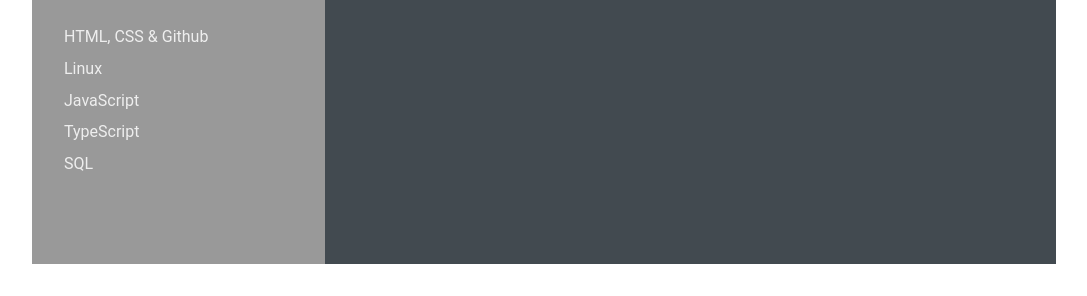
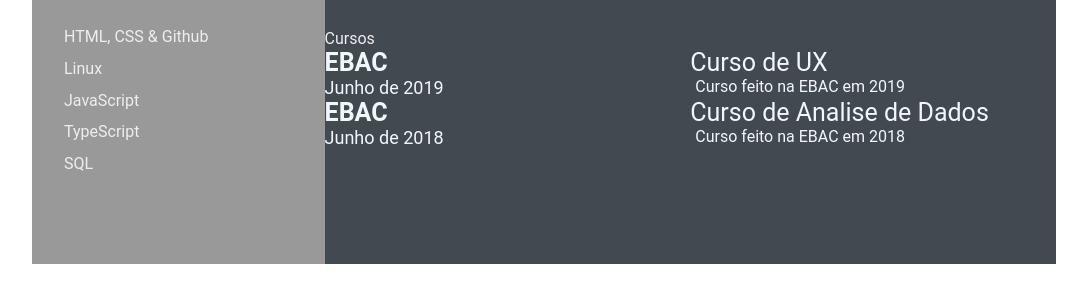
Before and after one commit to victorborzaquel/victorborzaquel.github.io, a plain HTML site: page index.html in a window 1280 px wide. Shown: the part 568-864 px from the top of the page, without its empty margins (96-1183 px from the left). Drawn offline with Linux system fonts and the light colour scheme.

Commit message:
Feat add courses (#5)
* refactor: HTML

* Add: Cursos

```diff
--- a/index.html
+++ b/index.html
@@ -17,7 +17,6 @@
                     <img src="img/profile-image.jpg" alt="Profile Image" class="profile-image">
 
                     <p class="name">Victor</p>
-
                     <p class="profession">Software Engineer</p>
                 </div>
 
@@ -75,25 +74,21 @@
                 <div class="experience-contents">
                     <div class="exp-left">
                         <p class="exp-company-name">Empresa 1</p>
-
                         <p class="exp-time-period">2021-Present</p>
                     </div>
 
                     <div class="rxp-right">
                         <p class="exp-position">Engenheiro de Software</p>
-
                         <p class="exp-desc">Descreva aqui principais atividades</p>
                     </div>
 
                     <div class="exp-left">
                         <p class="exp-company-name">Empresa 2</p>
-
                         <p class="exp-time-period">2017-2021</p>
                     </div>
 
                     <div class="rxp-right">
                         <p class="exp-position">Engenheiro de Software</p>
-
                         <p class="exp-desc">Descreva aqui as principais atividades da empresa</p>
                     </div>
                 </div>
@@ -124,6 +119,32 @@
                     </div>
                 </div>
             </section>
+
+            <section class="awards gap">
+                <div class="right-title">Cursos</div>
+
+                <div class="awards-contents">
+                    <div class="awards-left">
+                        <p class="awards-company-name">EBAC</p>
+                        <p class="awards-time-period">Junho de 2019</p>
+                    </div>
+
+                    <div class="awards-right">
+                        <p class="awards-name">Curso de UX</p>
+                        <p class="awards-desc">Curso feito na EBAC em 2019</p>
+                    </div>
+
+                    <div class="awards-left">
+                        <p class="awards-company-name">EBAC</p>
+                        <p class="awards-time-period">Junho de 2018</p>
+                    </div>
+
+                    <div class="awards-right">
+                        <p class="awards-name">Curso de Analise de Dados</p>
+                        <p class="awards-desc">Curso feito na EBAC em 2018</p>
+                    </div>
+                </div>
+            </section>
         </section>
     </main>
 </body>
```
